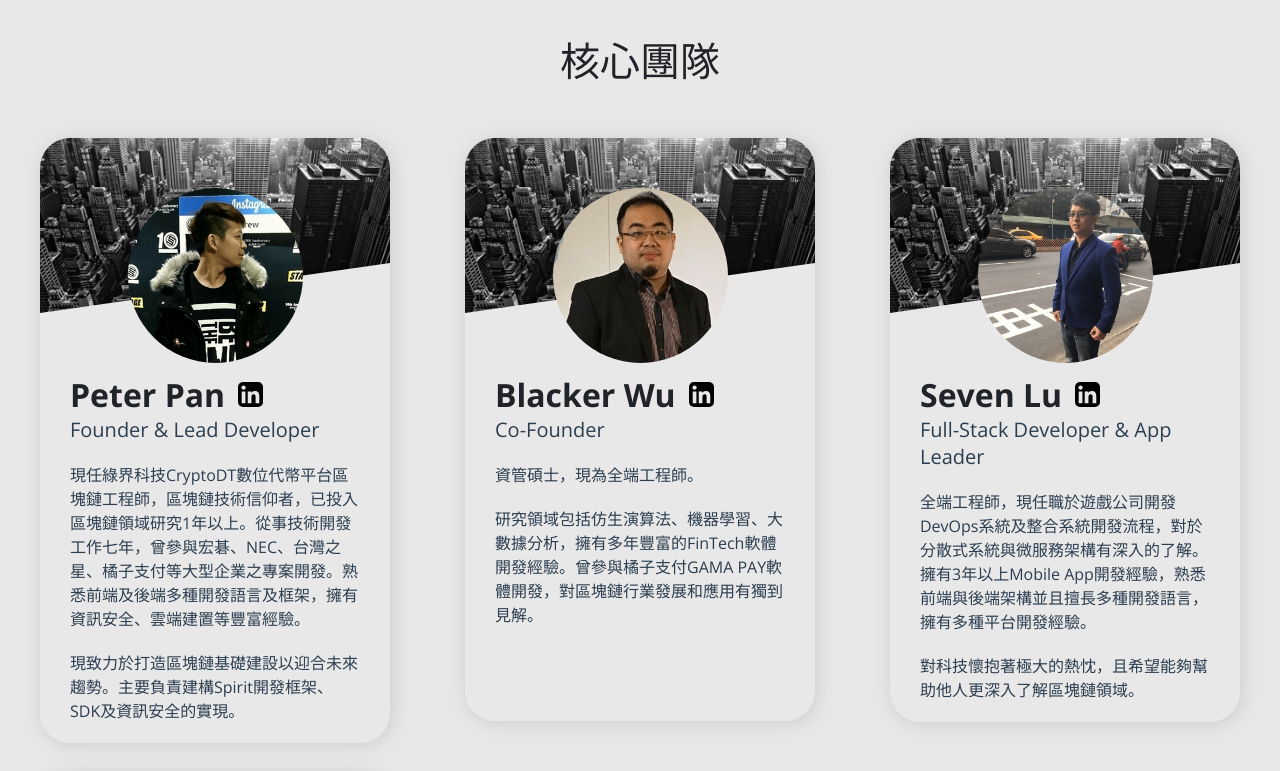
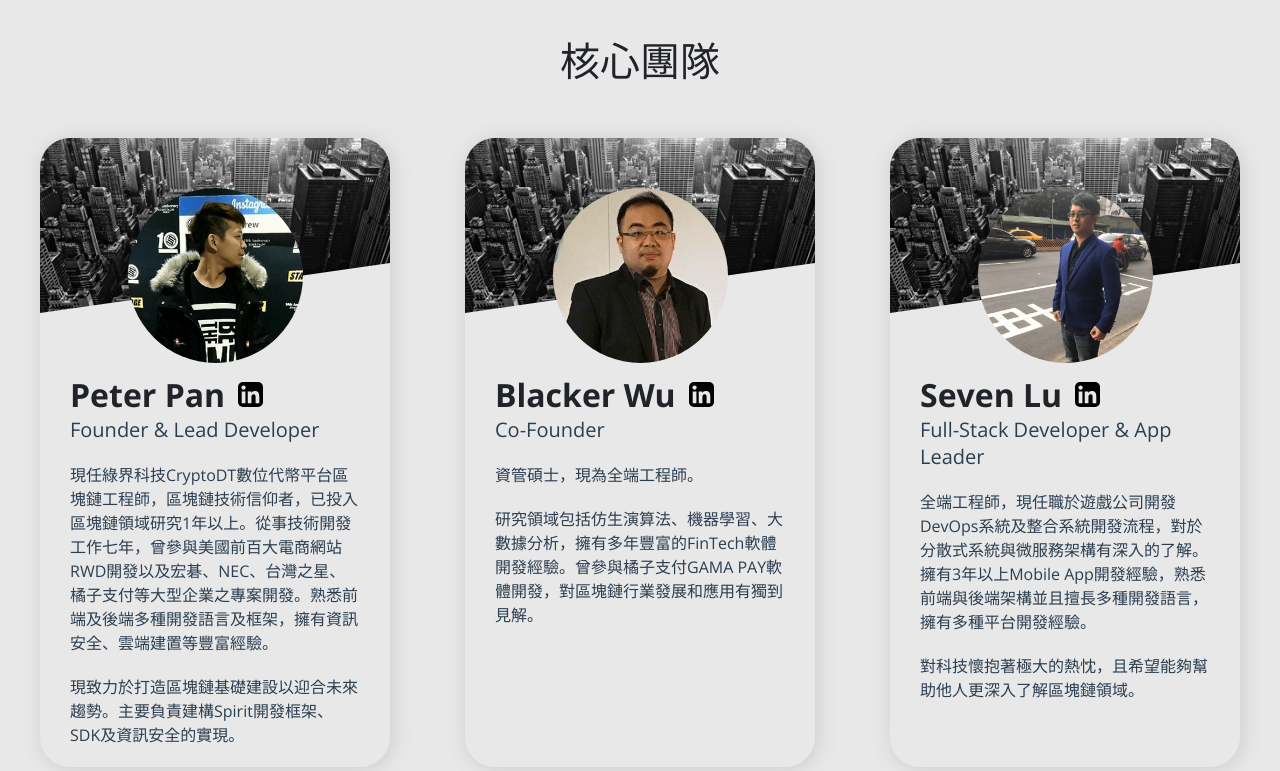
Before and after one commit to YogaPan/vue-landing-page, a Vue app: page / in a window 1280 px wide. Shown: the part 4740-5511 px from the top of the page. Built offline with nearby package versions, Linux system fonts and the light colour scheme.

Commit message:
更新PETER PAN描述

```diff
--- a/src/components/Team.vue
+++ b/src/components/Team.vue
@@ -158,7 +158,7 @@ export default {
   overflow: hidden;
 
   margin-top: 30px;
-  min-height: 583px;
+  min-height: 629px;
 
   // @media (max-width: $break-big) {
   //   &:not(:first-child) {
--- a/src/language.js
+++ b/src/language.js
@@ -218,7 +218,7 @@ const messages = {
 
       'member-1-name': 'Peter Pan',
       'member-1-job': 'Founder & Lead Developer',
-      'member-1-introduce-1': '現任綠界科技CryptoDT數位代幣平台區塊鏈工程師，區塊鏈技術信仰者，已投入區塊鏈領域研究1年以上。從事技術開發工作七年，曾參與宏碁、NEC、台灣之星、橘子支付等大型企業之專案開發。熟悉前端及後端多種開發語言及框架，擁有資訊安全、雲端建置等豐富經驗。',
+      'member-1-introduce-1': '現任綠界科技CryptoDT數位代幣平台區塊鏈工程師，區塊鏈技術信仰者，已投入區塊鏈領域研究1年以上。從事技術開發工作七年，曾參與美國前百大電商網站RWD開發以及宏碁、NEC、台灣之星、橘子支付等大型企業之專案開發。熟悉前端及後端多種開發語言及框架，擁有資訊安全、雲端建置等豐富經驗。',
       'member-1-introduce-2': '現致力於打造區塊鏈基礎建設以迎合未來趨勢。主要負責建構Spirit開發框架、SDK及資訊安全的實現。',
 
       'member-2-name': 'Blacker Wu',
```
